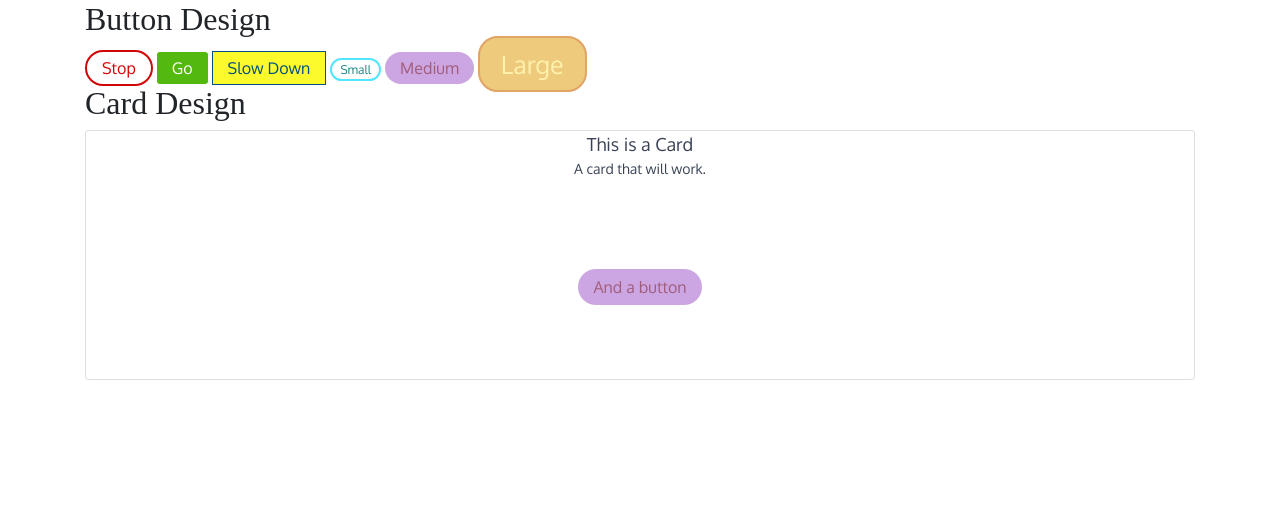
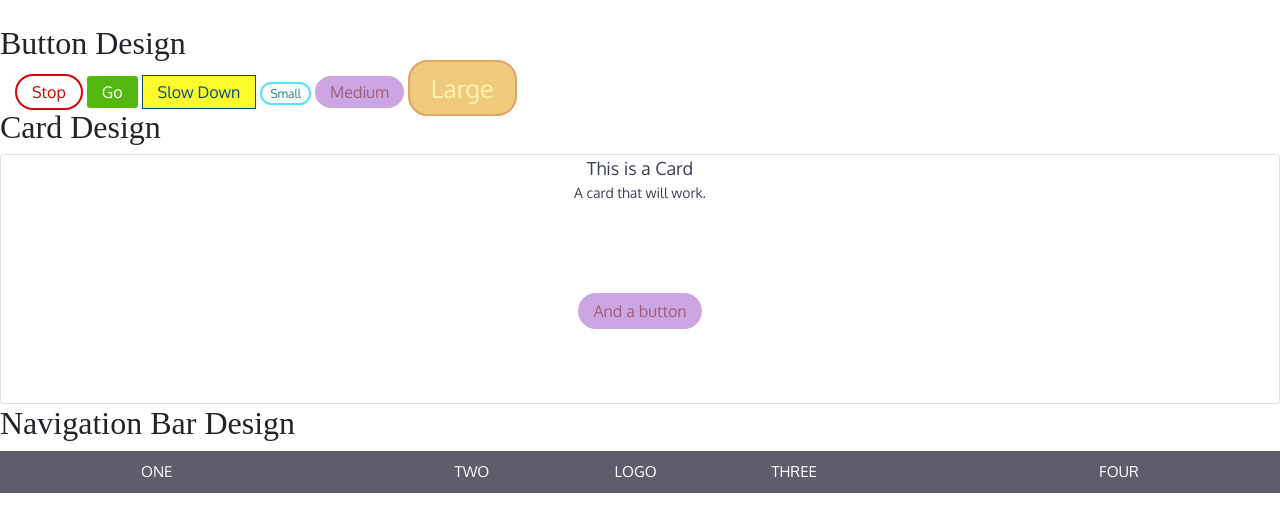
Before and after one commit to Lisonallie/Allison-trap, a plain HTML site: page index.html in a window 1280 px wide. Drawn offline with nearby package versions, Linux system fonts and the light colour scheme; a web font is replaced by a local one.

Commit message:
designed navbar elements

```diff
--- a/components/nav.css
+++ b/components/nav.css
@@ -0,0 +1,25 @@
+.nav {
+    background-color: rgb(95, 93, 107);
+    overflow: hidden;
+    text-align: center;
+}
+.nav a {
+    margin-left: auto;
+    margin-right: auto;
+    text-decoration: none;
+    padding: 10px 13px;
+    font-size: 15px;
+    color:white;
+}
+.nav a:hover {
+    background-color: rgb(37, 36, 43);
+}
+.nav a:active {
+    background-color: rgb(168, 165, 185);
+    color: rgb(95, 93, 107);
+}
+a.logo {
+    position: fixed;
+    margin-left: 47%;
+    margin-right: 45%;
+}
--- a/components/style.css
+++ b/components/style.css
@@ -1,6 +1,7 @@
 @import url("buttons.css");
 @import url("https://fonts.googleapis.com/css?family=Artifika|Oxygen");
 @import url("card.css");
+@import url("nav.css");
 
 
 
--- a/index.html
+++ b/index.html
@@ -17,7 +17,7 @@
 </head>
 
 <body>
-    <div class="container">
+    <a class="container">
 
         <h2>Button Design</h2>
 
@@ -40,6 +40,16 @@
             <a href="#" class="btn-medium">And a button</a>
         </div>
 
+        <h2>Navigation Bar Design</h2>
+
+        <div class="nav">
+            <a href="#one">ONE</a>
+            <a href="#two">TWO</a>
+            <a href class="logo">LOGO</a>
+            <a href="#three">THREE</a>
+            <a href="#four">FOUR</a>
+          </div>
+
 
         <script src="https://code.jquery.com/jquery-3.3.1.slim.min.js"
             integrity="sha384-q8i/X+965DzO0rT7abK41JStQIAqVgRVzpbzo5smXKp4YfRvH+8abtTE1Pi6jizo"
```
